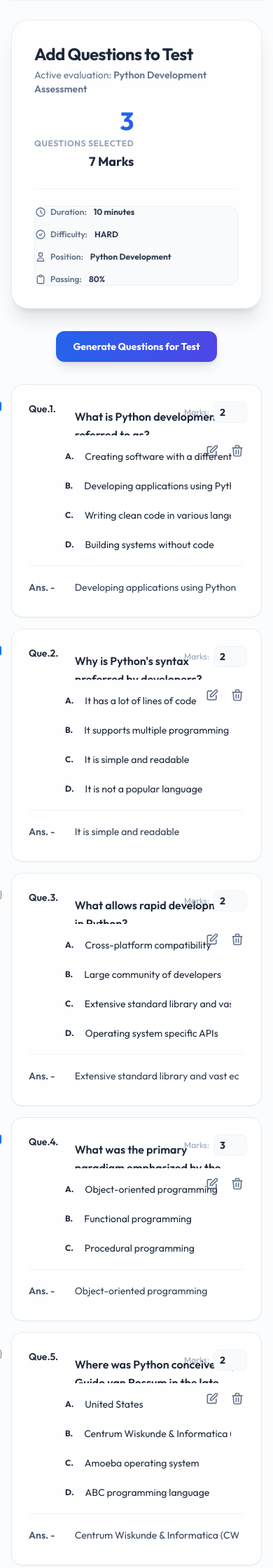
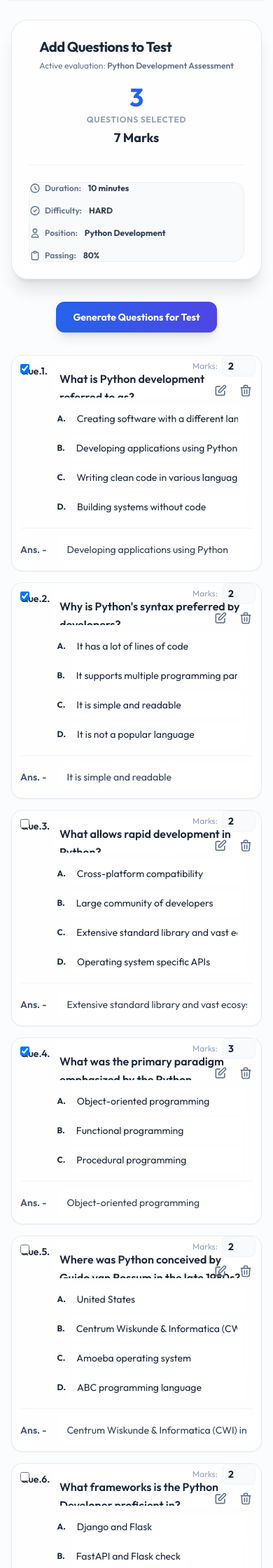
Before and after one commit to vishalipar/Resume-Screening-Revamped, a Django app: page /test/manage_test/1 in a window 390 px wide. Shown: the part 154-2394 px from the top of the page at 70% size. Run offline with Django 5.2, Linux system fonts and the light colour scheme; a user stored in the database is signed in; data comes from the database, SQL or seed files in the repository; some libraries are stand-ins or nearby versions.

Commit message:
make manage_test page responsive

```diff
--- a/organize_test/templates/manage_test.html
+++ b/organize_test/templates/manage_test.html
@@ -3,15 +3,15 @@
 {% block title %}Manage Test{% endblock %}
 
 {% block content %}
-<div class="bg-white/70 dark:bg-slate-900/70 backdrop-blur-md border border-slate-200/80 dark:border-slate-800/80 p-8 rounded-3xl shadow-xl hover:shadow-2xl transition-all duration-300 mb-8">
-    <div class="flex flex-col sm:flex-row justify-between items-start sm:items-center border-b border-slate-100 dark:border-slate-800/60 pb-6 mb-6">
+<div class="bg-white/70 dark:bg-slate-900/70 backdrop-blur-md border border-slate-200/80 dark:border-slate-800/80 p-6 md:p-8 rounded-3xl shadow-xl hover:shadow-2xl transition-all duration-300 mb-8">
+    <div class="flex flex-col sm:flex-row justify-between items-center  border-b border-slate-100 dark:border-slate-800/60 pb-6 mb-6">
         <div>
-            <p class="text-2xl font-bold text-slate-800 dark:text-slate-100 tracking-tight">Add Questions to Test</p>
-            <p class="text-sm text-slate-500 dark:text-slate-400 mt-1">Active evaluation: <strong class="text-blue-650 dark:text-blue-400 font-semibold">{{test.title}}</strong></p>
+            <p class="text-xl md:text-2xl font-bold text-slate-800 dark:text-slate-100 tracking-tight">Add Questions to Test</p>
+            <p class="text-[12px] md:text-sm text-slate-500 dark:text-slate-400 mt-1">Active evaluation: <strong class="text-blue-650 dark:text-blue-400 font-semibold">{{test.title}}</strong></p>
         </div>
 
-        <div class="flex flex-col items-end mt-4 sm:mt-0 text-slate-800 dark:text-slate-100">
-            <p class="flex flex-col items-end">
+        <div class="flex flex-col items-center md:items-end mt-4 sm:mt-0 text-slate-800 dark:text-slate-100">
+            <p class="flex flex-col items-center md:items-end">
                 <span id="questionCount" class="text-4xl font-extrabold text-blue-600 dark:text-blue-450">0</span>
                 <span class="text-xs text-slate-400 dark:text-slate-550 font-bold uppercase tracking-wider mt-1">Questions Selected</span>
             </p>
@@ -33,16 +33,16 @@
 
 {% if questions %}
     {% for q in questions %}
-    <div class="p-6 mb-4 bg-white/70 dark:bg-slate-900/70 backdrop-blur-md border border-slate-200/80 dark:border-slate-800/80 rounded-2xl relative shadow-sm hover:shadow-md transition-all question-card text-slate-800 dark:text-slate-100" data-id="{{ q.id }}">
+    <div class="p-3 md:p-6 mb-4 bg-white/70 dark:bg-slate-900/70 backdrop-blur-md border border-slate-200/80 dark:border-slate-800/80 rounded-2xl relative shadow-sm hover:shadow-md transition-all question-card text-slate-800 dark:text-slate-100" data-id="{{ q.id }}">
         <!-- Select Question checkbox styled -->
-        <input type="checkbox" class="absolute -left-7 select-question w-4.5 h-4.5 text-blue-600 border-slate-300 dark:border-slate-700 rounded focus:ring-blue-500 bg-transparent" onchange="toggleQuestion(this, {{ q.id }})" {% if q.id in selected_ids %}checked{% endif %}>
+        <input type="checkbox" class="absolute sm:left-1 sm:top-2 lg:-left-7 select-question w-4.5 h-4.5 text-blue-600 border-slate-300 dark:border-slate-700 rounded focus:ring-blue-500 bg-transparent" onchange="toggleQuestion(this, {{ q.id }})" {% if q.id in selected_ids %}checked{% endif %}>
 
-        <div class="absolute top-6 right-5 flex items-center gap-1.5 text-xs text-slate-400 dark:text-slate-550">
+        <div class="absolute top-0 md:top-6 right-2 md:right-5 flex items-center gap-1.5 text-xs text-slate-400 dark:text-slate-550">
             <span>Marks:</span>
             <input type="number" value="{{ q.marks|default:2 }}" class="marks-input w-12 text-sm text-slate-800 dark:text-slate-100 border border-slate-200/30 dark:border-slate-800/50 rounded-lg px-2 py-1 bg-slate-50 dark:bg-slate-950/20 font-bold pointer-events-none" oninput="updateSummary()" onchange="updateMarks(this, {{ q.id }})" readonly min="1">
         </div>
 
-        <div class="absolute top-20 right-5 flex gap-2 text-slate-500 dark:text-slate-400">
+        <div class="absolute top-9 md:top-20 right-2 md:right-5 flex gap-2 text-slate-500 dark:text-slate-400">
             <button onclick="enableEdit(this)" class="hover:text-blue-600 dark:hover:text-blue-400 hover:scale-105 active:scale-95 transition-all p-1 bg-transparent border-0 cursor-pointer" title="Edit Question">
                 <svg class="w-5 h-5" fill="none" stroke="currentColor" stroke-width="2" viewBox="0 0 24 24">
                     <path stroke-linecap="round" stroke-linejoin="round" d="M11 5H6a2 2 0 00-2 2v11a2 2 0 002 2h11a2 2 0 002-2v-5m-1.414-9.414a2 2 0 112.828 2.828L11.828 15H9v-2.828l8.586-8.586z"/>
@@ -55,7 +55,7 @@
             </button>
         </div>
 
-        <div class="flex gap-3 text-slate-550 dark:text-slate-400">
+        <div class="flex gap-0 md:gap-3 text-slate-550 dark:text-slate-400">
             <span class="w-12 text-sm font-semibold">Que.{{ forloop.counter }}.</span>
             <!-- Editable Question -->
             <textarea readonly class="w-[85%] border-0 bg-transparent font-semibold text-slate-800 dark:text-slate-100 bg-white/70 dark:bg-slate-900/70 p-2 rounded mb-1 question-input pointer-events-none focus:outline-none resize-none leading-relaxed h-12">{{ q.question }}</textarea>
@@ -335,10 +335,10 @@
         }).join('') : '';
 
           const card = `
-<div class="p-6 pr-16 mb-4 bg-white/70 dark:bg-slate-900/70 backdrop-blur-md border border-slate-200/80 dark:border-slate-800/80 rounded-2xl relative shadow-sm hover:shadow-md transition-all question-card text-slate-800 dark:text-slate-100">
+<div class="p-3 md:p-6 pr-16 mb-4 bg-white/70 dark:bg-slate-900/70 backdrop-blur-md border border-slate-200/80 dark:border-slate-800/80 rounded-2xl relative shadow-sm hover:shadow-md transition-all question-card text-slate-800 dark:text-slate-100">
 
     <!-- Delete Button -->
-    <div class="absolute top-6 right-5">
+    <div class="absolute top-2 md:top-6 right-2 md:right-5">
       <button onclick="deleteQuestion(this)" class="text-red-500">
         <svg class="w-5 h-5" fill="none" stroke="currentColor" viewBox="0 0 24 24">
           <path stroke-linecap="round" stroke-linejoin="round" stroke-width="2"
@@ -348,18 +348,18 @@
     </div>
 
     <!-- Question -->
-    <div class="flex gap-3">
+    <div class="flex gap-1 md:gap-3">
         <span class="w-12 font-medium text-slate-600 dark:text-slate-400">
             Que.${index + 1}.
         </span>
 
         <textarea
-            class="w-[85%] border border-slate-200 dark:border-slate-700 bg-white dark:bg-slate-950/20 text-slate-800 dark:text-slate-100 rounded-xl p-2 font-semibold resize-none focus:outline-none focus:ring-2 focus:ring-blue-500 question-input">${q.question}</textarea>
+            class="w-[90%] md:w-[85%] border border-slate-200 dark:border-slate-700 bg-white dark:bg-slate-950/20 text-slate-800 dark:text-slate-100 rounded-xl p-1 md:p-2 font-semibold resize-none focus:outline-none focus:ring-2 focus:ring-blue-500 question-input">${q.question}</textarea>
     </div>
 
     <!-- Options -->
     ${q.options ? `
-    <div class="flex gap-3 mt-3">
+    <div class="flex gap-2 md:gap-3 mt-3">
         <div class="w-12"></div>
         <div class="w-full">
             ${optionsHTML}
@@ -368,7 +368,7 @@
     ` : ''}
 
     <!-- Answer -->
-    <div class="flex gap-3 items-center mt-4">
+    <div class="flex gap-1 md:gap-3 items-center mt-4">
         <span class="w-12 text-slate-600 dark:text-slate-400 font-medium">
             Ans.
         </span>
@@ -376,7 +376,7 @@
         <input
             type="text"
             value="${q.answer}"
-            class="answer-input w-[85%] border border-slate-200 dark:border-slate-700 bg-white dark:bg-slate-950/20 text-slate-800 dark:text-slate-100 rounded-xl p-2 focus:outline-none focus:ring-2 focus:ring-blue-500">
+            class="answer-input w-[90%] md:w-[85%] border border-slate-200 dark:border-slate-700 bg-white dark:bg-slate-950/20 text-slate-800 dark:text-slate-100 rounded-xl p-1 md:p-2 focus:outline-none focus:ring-2 focus:ring-blue-500">
     </div>
 
 </div>
```
